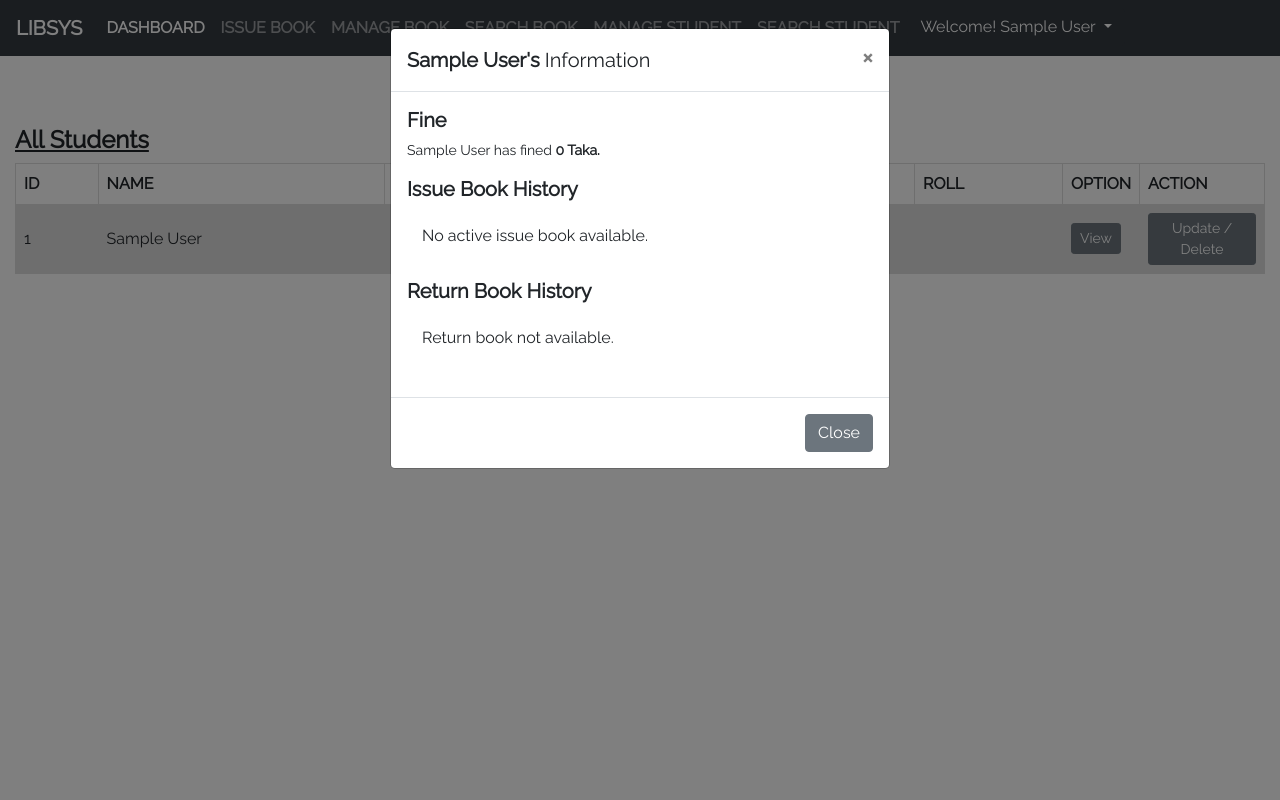
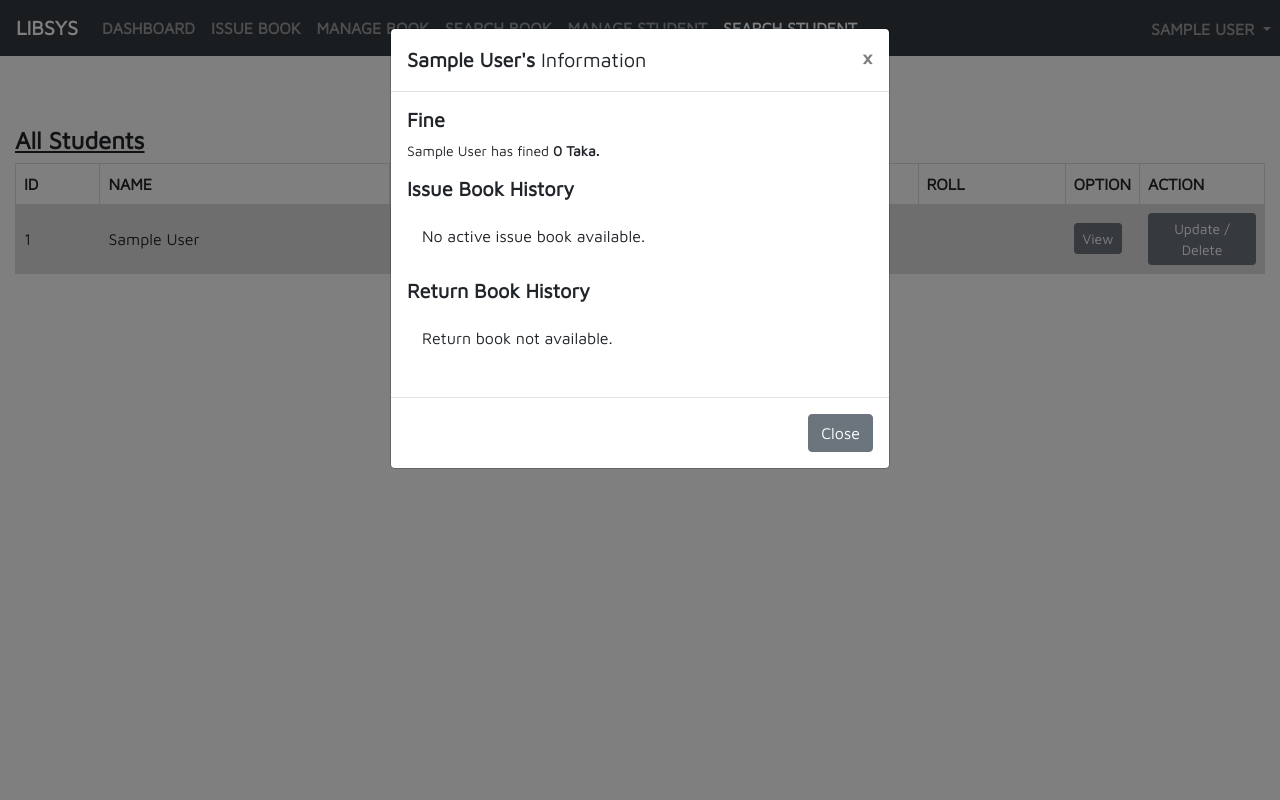
Before and after one commit to sazzadshopno/Library-Management-System, a PHP site: page /page/searchstudent.php?student_id=1 in a window 1280 px wide. Run offline with PHP 8.4, Linux system fonts and the light colour scheme; the visitor is signed in with stand-in values (Sample User, id 1); data that the repository does not hold is empty.

Commit message:
some improvements

```diff
--- a/css/main.css
+++ b/css/main.css
@@ -1,5 +1,6 @@
+@import url('https://fonts.googleapis.com/css?family=Maven+Pro&display=swap');
 * {
-    font-family: 'Raleway', sans-serif;
+    font-family: 'Maven Pro', sans-serif;
 }
 body {
     margin: 0;
--- a/include/config.php
+++ b/include/config.php
@@ -1,26 +1,26 @@
 <?php
 	switch ($_SERVER["SCRIPT_NAME"]) {
-		case "/Library-Management-System/page/issuebook.php":
+		case "/page/issuebook.php":
 			$CURRENT_PAGE = "Issue Book";
 			$PAGE_TITLE = "Issue Book";
 			break;
-		case "/Library-Management-System/page/managebook.php":
+		case "/page/managebook.php":
 			$CURRENT_PAGE = "Manage Book";
 			$PAGE_TITLE = "Manage Book";
             break;
-        case "/Library-Management-System/page/logout.php":
+        case "/page/logout.php":
             $CURRENT_PAGE = "Logout";
             $PAGE_TITLE = "Logout";
 			break;
-		case "/Library-Management-System/page/searchbook.php":
+		case "/page/searchbook.php":
 			$CURRENT_PAGE = "Search Book";
 			$PAGE_TITLE = "Search Book";
 			break;
-		case "/Library-Management-System/page/searchstudent.php":
+		case "/page/searchstudent.php":
 			$CURRENT_PAGE = "Search Student";
 			$PAGE_TITLE = "Search Student";
 			break;
-		case "/Library-Management-System/page/managestudent.php":
+		case "/page/managestudent.php":
 			$CURRENT_PAGE = "Manage Student";
 			$PAGE_TITLE = "Manage Student";
 			break;
--- a/include/header.php
+++ b/include/header.php
@@ -7,14 +7,12 @@ include 'config.php';
 <head>
     <meta charset="UTF-8">
     <meta name="viewport" content="width=device-width, initial-scale=1.0">
-    <link href="https://fonts.googleapis.com/css?family=Raleway&display=swap" rel="stylesheet">
     <link rel="stylesheet" href="../css/main.css?v=<?php echo time(); ?>">
     <link rel="stylesheet" href="../css/bootstrap.min.css">
     <script src="../js/jquery-3.4.1.slim.min.js" integrity="sha384-J6qa4849blE2+poT4WnyKhv5vZF5SrPo0iEjwBvKU7imGFAV0wwj1yYfoRSJoZ+n" crossorigin="anonymous"></script>
     <script src="../js/popper.min.js" integrity="sha384-Q6E9RHvbIyZFJoft+2mJbHaEWldlvI9IOYy5n3zV9zzTtmI3UksdQRVvoxMfooAo" crossorigin="anonymous"></script>
     <script src="../js/jquery-3.4.1.min.js"></script>
     <script src="../js/bootstrap.min.js" integrity="sha384-wfSDF2E50Y2D1uUdj0O3uMBJnjuUD4Ih7YwaYd1iqfktj0Uod8GCExl3Og8ifwB6" crossorigin="anonymous"></script>
-
     <link rel="stylesheet" href="../css/jquery-ui.css" />
     <script src="../js/jquery-ui.min.js"></script>
     <title><?php print $PAGE_TITLE; ?></title>
@@ -46,14 +44,17 @@ include 'config.php';
                 <li class="nav-item <?php if ($CURRENT_PAGE == "Search Student") { ?>active<?php } ?>">
                     <a class="nav-link" href="./searchstudent.php">SEARCH STUDENT</a>
                 </li>
-                <div class="dropdown">
-                    <button class="btn btn-dark dropdown-toggle" type="button" id="dropdownMenuButton" data-toggle="dropdown" aria-haspopup="true" aria-expanded="false">
-                        Welcome! <?php echo $_SESSION['name'] ?>
-                    </button>
-                    <div class="dropdown-menu dropdown-menu-right" aria-labelledby="dropdownMenuButton">
-                        <a class="dropdown-item" href="./logout.php">LOGOUT</a>
+                <li>
+                    <div class="dropdown" style="position:absolute; right:0;">
+                        <button class="btn btn-dark dropdown-toggle nav-link" style="text-transform: uppercase; font-weight:bold;" type="button" id="dropdownMenuButton" data-toggle="dropdown" aria-haspopup="true" aria-expanded="false">
+                        <?php echo $_SESSION['name'] ?>
+                        </button>
+                        <div class="dropdown-menu dropdown-menu-right" aria-labelledby="dropdownMenuButton">
+                            <a class="dropdown-item" href="./logout.php">LOGOUT</a>
+                        </div>
                     </div>
-                </div>
+                </li>
             </ul>
+
         </div>
     </nav>
--- a/page/searchstudent.php
+++ b/page/searchstudent.php
@@ -125,7 +125,7 @@ include '../include/header.php';
                 $student_fine = $row1['student_fine'];
                 ?>
                 <h5 class="modal-title" id="myModalTitle"> <b><?php echo $student_name ?>'s</b> Information</h5>
-                <button type="button" class="close" data-dismiss="modal" aria-label="Close">
+                <button type="button" class="close" onclick="viewsearch();" data-dismiss="modal" aria-label="Close">
                     <span aria-hidden="true">&times;</span>
                 </button>
             </div>
```
Also changed, not shown: index.php (+7 -0 lines).
